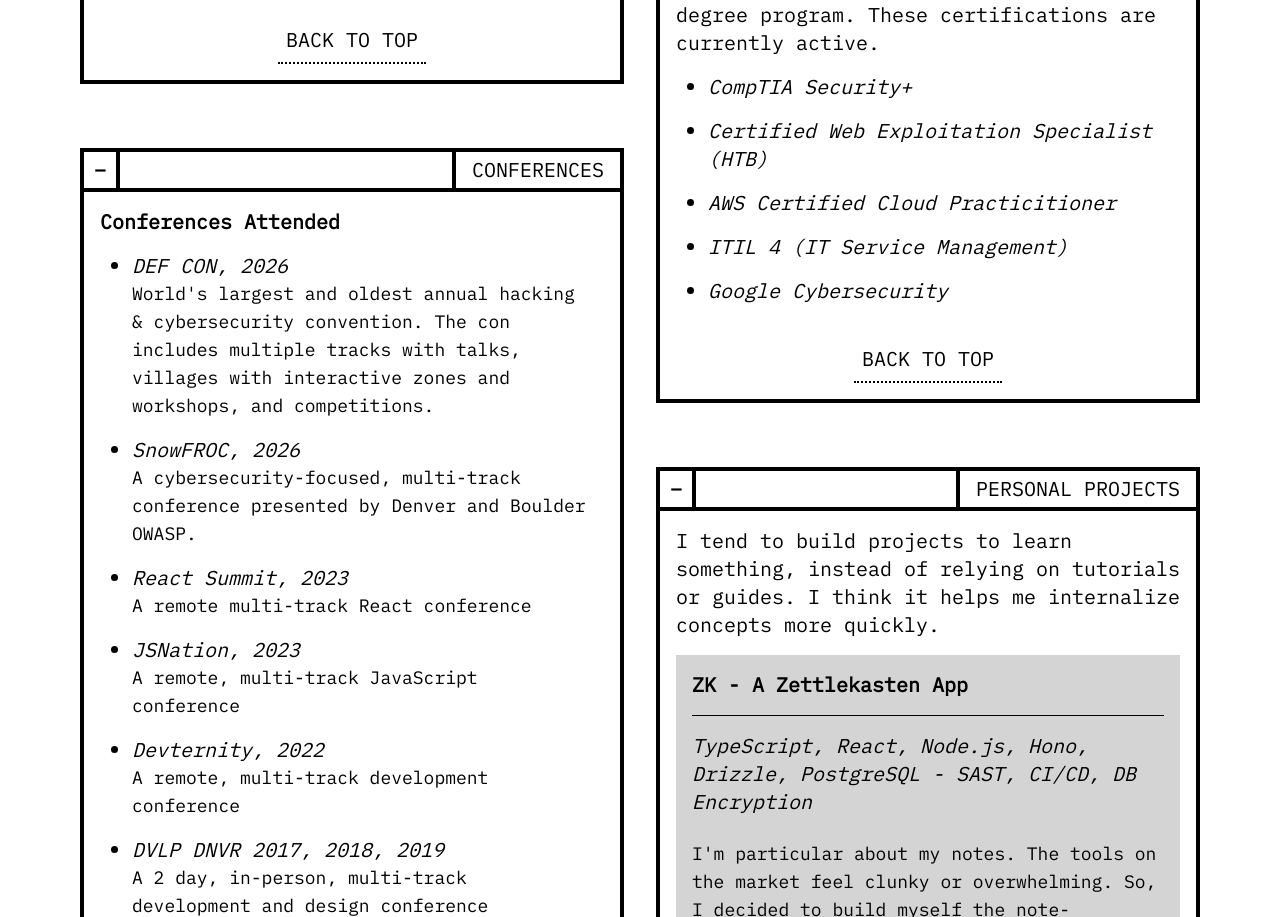
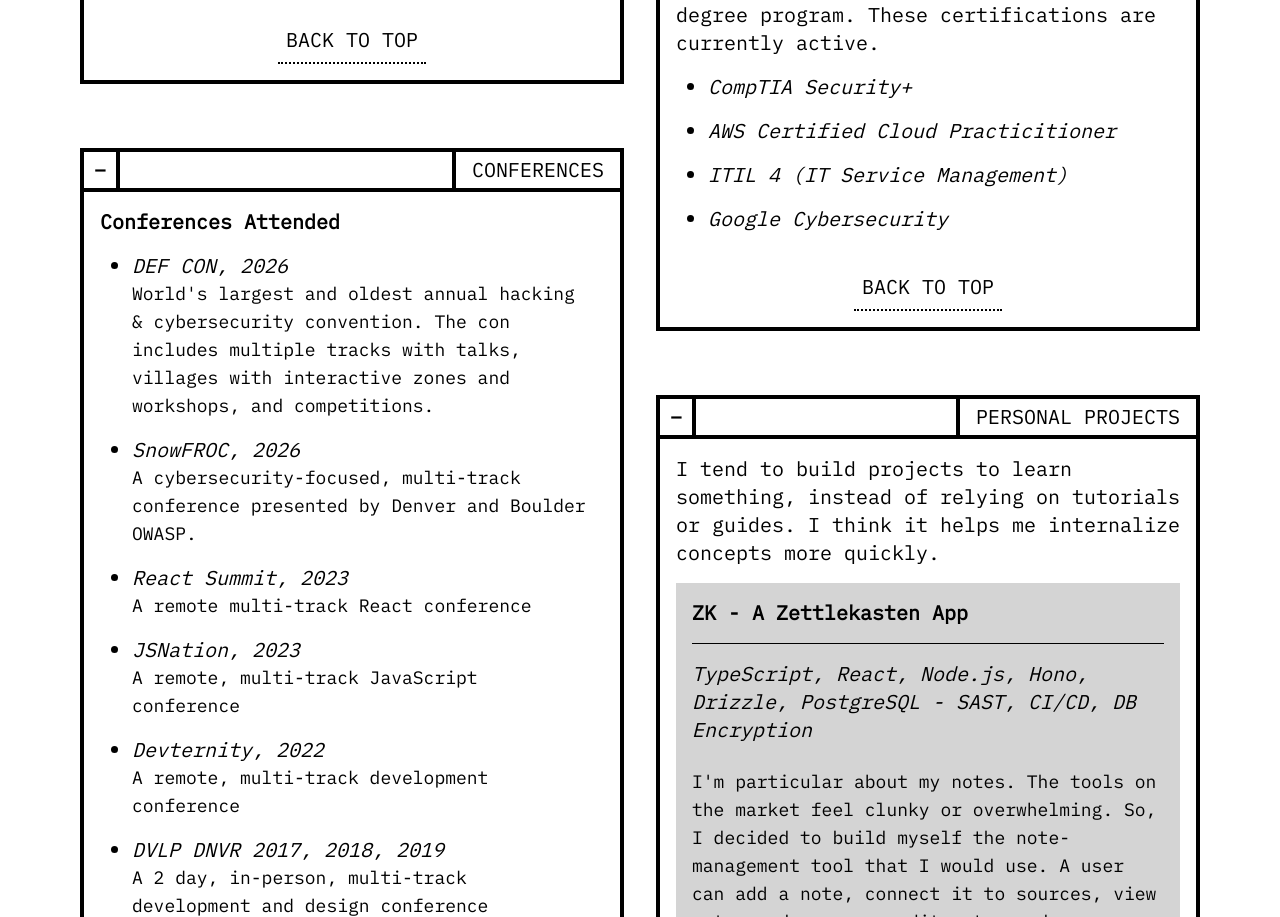
Before and after one commit to CassandraGoose/portfolio-2025, a React (Vite) app: page / in a window 1280 px wide. Shown: the part 3030-3947 px from the top of the page. Built offline with nearby package versions, Linux system fonts and the light colour scheme.

Commit message:
remove tentative certification

```diff
--- a/src/components/Certifications.tsx
+++ b/src/components/Certifications.tsx
@@ -23,11 +23,11 @@
           <li className="ml-4 mb-4">
             <p className="italic">CompTIA Security+</p>
           </li>
-          <li className="ml-4 mb-4">
+          {/* <li className="ml-4 mb-4">
             <p className="italic">
               Certified Web Exploitation Specialist (HTB)
             </p>
-          </li>
+          </li> */}
           <li className="ml-4 mb-4">
             <p className="italic">AWS Certified Cloud Practicitioner</p>
           </li>
```
